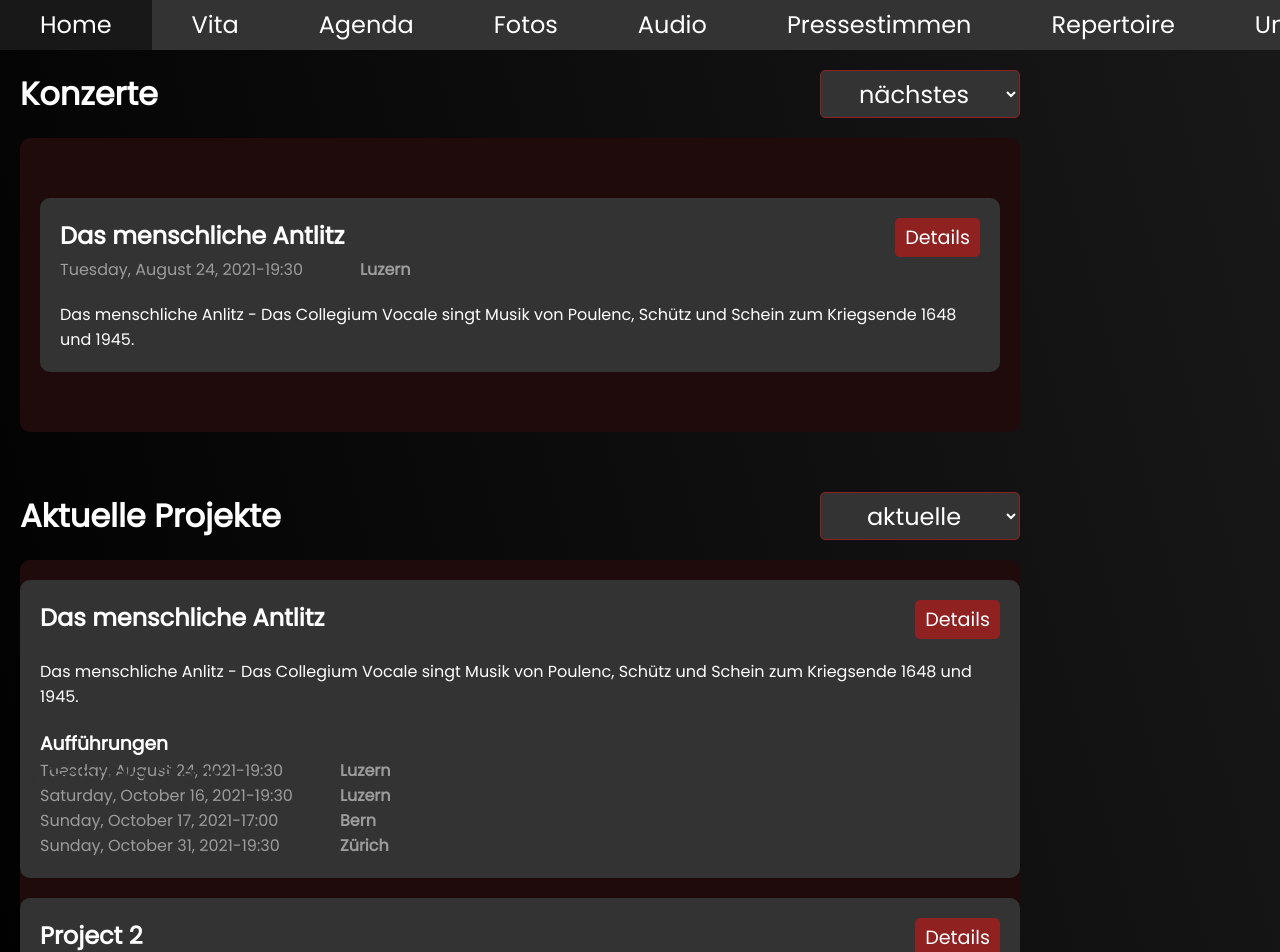
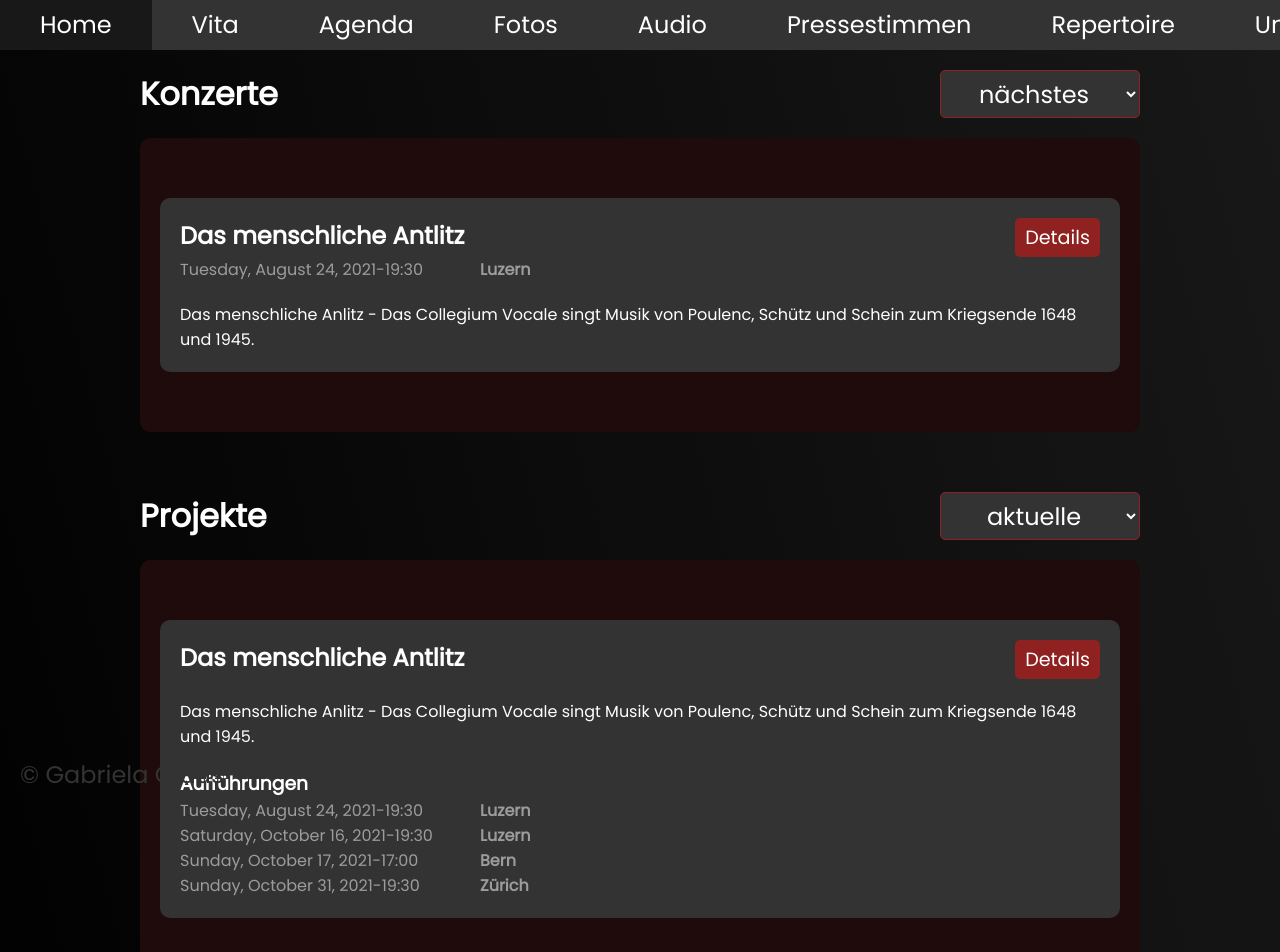
Before and after one commit to Saturn91/gabriela-glaus-sopran, a React (Create React App) app: page /agenda in a window 1280 px wide. Shown: the top 952 px of the page. Built offline with nearby package versions, Linux system fonts and the light colour scheme; a web font is replaced by a local one.

Commit message:
[EDIT] styling the project view

```diff
--- a/src/components/AgendaComponent/AgendaComponent.js
+++ b/src/components/AgendaComponent/AgendaComponent.js
@@ -5,9 +5,11 @@ import ProjectView from '../ProjectView/ProjectView';
 
 function AgendaComponent(){
   return <div className={styles.AgendaComponent} data-testid="AgendaComponent">
-    <KonzertView></KonzertView>
-    <div className={styles.spacer}></div>
-    <ProjectView></ProjectView>
+    <div>
+      <KonzertView></KonzertView>
+      <div className={styles.spacer}></div>
+      <ProjectView></ProjectView>
+    </div>
   </div>
 }
 
--- a/src/components/AgendaComponent/AgendaComponent.module.css
+++ b/src/components/AgendaComponent/AgendaComponent.module.css
@@ -2,6 +2,8 @@
     background: rgb(0,0,0);
     background: linear-gradient(75deg, rgba(0,0,0,1) 0%, rgb(24, 24, 24) 100%);
     padding: 20px;
+    display: flex;
+    justify-content: center;
 }
 
 .spacer {
--- a/src/components/AgendaProjectCard/AgendaProjectCard.module.css
+++ b/src/components/AgendaProjectCard/AgendaProjectCard.module.css
@@ -2,9 +2,9 @@
     border-radius: 10px;
     color: white;
     background-color: var(--col_back_grey_light);
-    margin: 20px 0;
+    margin: 60px 20px;
     padding: 20px;
-    max-width: 1000px;
+    max-width: 960px;
 }
 
 .horizontalElement {
--- a/src/components/ProjectView/ProjectView.js
+++ b/src/components/ProjectView/ProjectView.js
@@ -7,7 +7,7 @@ function ProjectView() {
 
   return <div className={styles.ProjectView} data-testid="ProjectView">
     <div className={styles.viewSelectorContainer}>
-      <h1 className={['title', styles.spacerTop].join(' ')}>Aktuelle Projekte</h1>
+      <h1 className={['title', styles.spacerTop].join(' ')}>Projekte</h1>
       <select name="cars" id="cars" className={styles.selector}>
         <option onClick={() => setDisplayState('actual')}>aktuelle</option>
         <option onClick={() => setDisplayState('past')}>vergangene</option>
```
